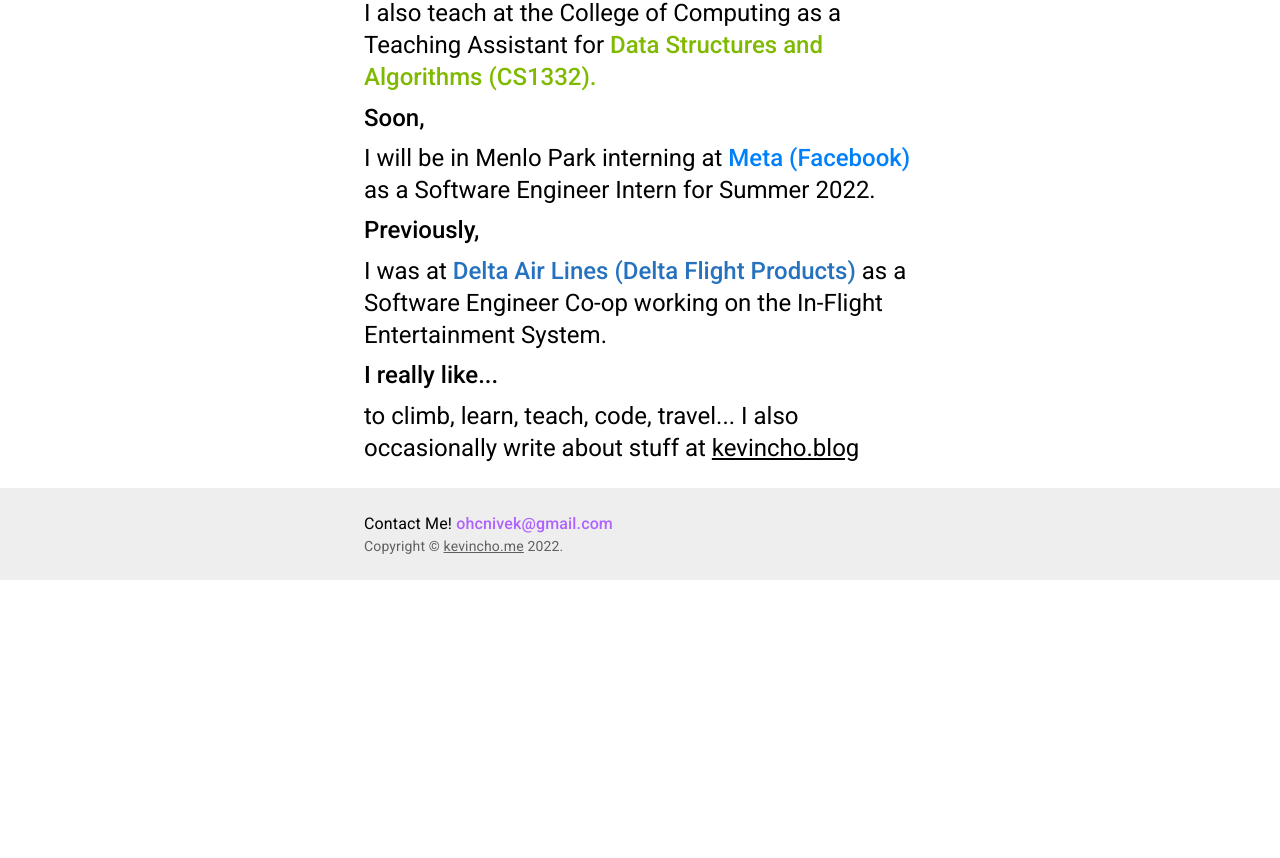
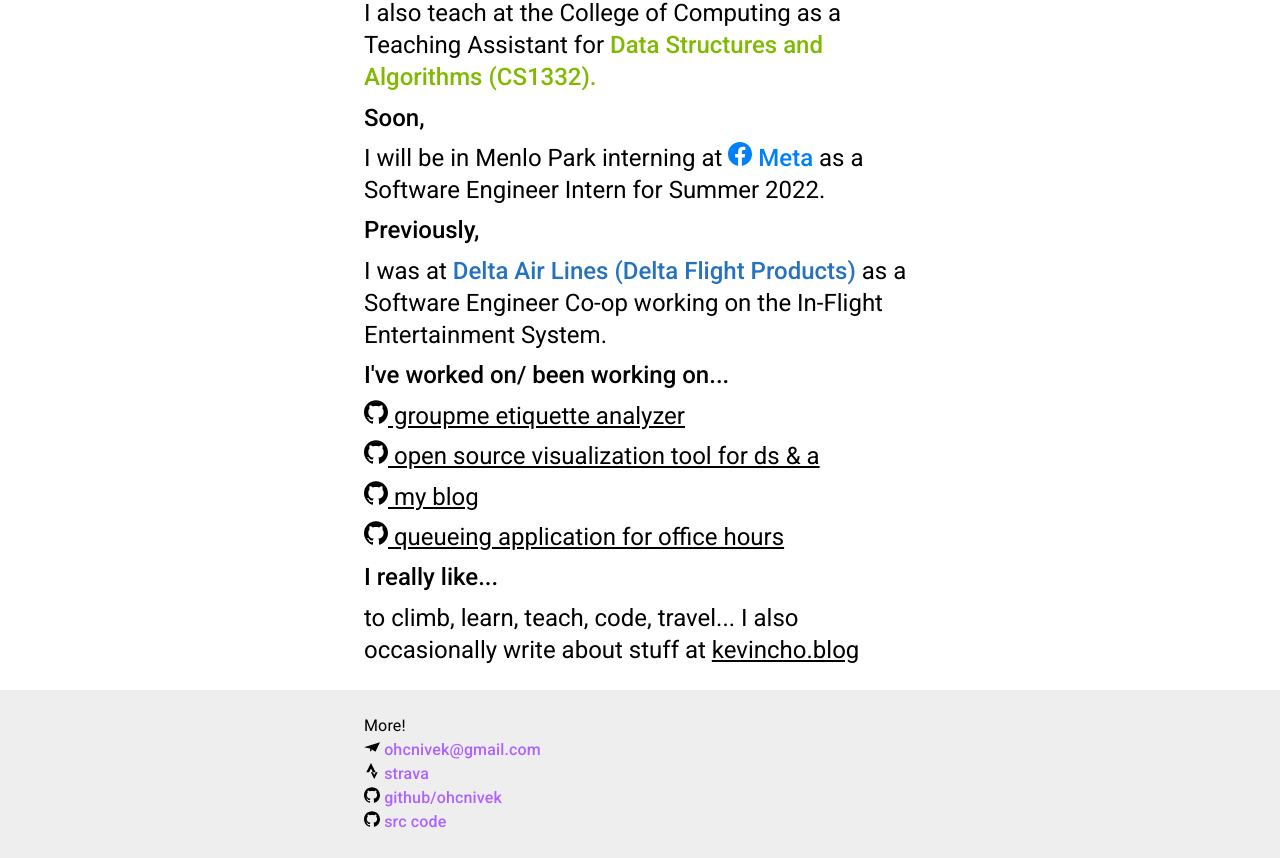
Before and after one commit to ohcnivek/archived-kevincho-me, a React (Create React App) app: page / in a window 1280 px wide. Shown: the part 392-1250 px from the top of the page. Before the commit the page ends 972 px from the top, so only its background shows below. Built offline with nearby package versions, Linux system fonts and the light colour scheme.

Commit message:
adding projects and updating links

```diff
--- a/package.json
+++ b/package.json
@@ -15,6 +15,7 @@
     "@testing-library/user-event": "^13.5.0",
     "react": "^17.0.2",
     "react-dom": "^17.0.2",
+    "react-icons": "^4.3.1",
     "react-router-dom": "^6.2.1",
     "react-scripts": "5.0.0",
     "react-typewriter-effect": "^1.1.0",
--- a/src/App.js
+++ b/src/App.js
@@ -2,7 +2,7 @@
 import Link from '@mui/material/Link';
 import { makeStyles } from '@mui/styles';
 import {Typography, Container, Box } from '@mui/material';
-
+import {SiMinutemailer, SiGithub, SiStrava} from 'react-icons/si'
 
 import '@fontsource/roboto/300.css';
 import '@fontsource/roboto/400.css';
@@ -10,19 +10,7 @@
 import '@fontsource/roboto/700.css';
 import Spiel from './components/Spiel';
 import Header from './components/Header';
-
-function Copyright() {
-  return (
-    <Typography variant="body2" color="text.secondary">
-      {'Copyright © '}
-      <Link color="inherit" href="https://kevincho.me">
-        kevincho.me
-      </Link>{' '}
-      {new Date().getFullYear()}
-      {'.'}
-    </Typography>
-  );
-}
+import Bio from './components/Bio';
 
 
 const useStyles = makeStyles({
@@ -45,18 +33,10 @@
         minHeight: '100vh',
       }}
     >
-      {/* <CssBaseline /> */}
       <Container component="main" sx={{ mt: 8, mb: 2 }} maxWidth="sm">
 
         <Header></Header>
-
-        <Typography variant="h5" component="h2" gutterBottom>
-          {"I'm currently searching for a role as a Software Engineer Intern for Fall 2022 (Aug-Dec). If you have any roles available for me or have any questions about my background or experience, "}
-          {"please don't hesitate to contact me @ "}
-
-          {<Box component="span" fontWeight='fontWeightMedium' className={classes.oldFBC}>ohcnivek@gmail.com</Box>}
-        </Typography>
-
+        <Bio></Bio>
         <Spiel></Spiel>
 
       </Container>
@@ -73,12 +53,33 @@
         }}
       >
         <Container maxWidth="sm">
-          <Typography variant="body1">
-          Contact Me!
-          {<Box component="span" fontWeight='fontWeightMedium' className={classes.messengerC}> ohcnivek@gmail.com</Box>}
+            <Typography variant="body1">
+                More!
+            </Typography>
 
-          </Typography>
-          <Copyright />
+            <Typography variant="body1">
+                <SiMinutemailer></SiMinutemailer>
+                {<Box component="span" fontWeight='fontWeightMedium' className={classes.messengerC}> ohcnivek@gmail.com</Box>}
+            </Typography>
+
+            <Typography variant="body1">
+                {<Link underline="hover" color="inherit" href="https://www.strava.com/athletes/15780047" className={classes.myTextStyle}> <SiStrava></SiStrava>
+                {<Box component="span" fontWeight='fontWeightMedium' className={classes.messengerC}> strava</Box>}
+                </Link>}
+            </Typography>
+
+            <Typography variant="body1">
+                {<Link underline="hover" color="inherit" href="https://github.com/ohcnivek" className={classes.myTextStyle}> <SiGithub></SiGithub>
+                {<Box component="span" fontWeight='fontWeightMedium' className={classes.messengerC}> github/ohcnivek</Box>}
+                </Link>}
+            </Typography>
+
+            <Typography variant="body1">
+            {<Link underline="hover" color="inherit" href="https://github.com/ohcnivek/kevincho-me" className={classes.myTextStyle}> <SiGithub></SiGithub>
+                {<Box component="span" fontWeight='fontWeightMedium' className={classes.messengerC}> src code </Box>}
+                </Link>}
+            </Typography>
+
         </Container>
       </Box>
     </Box>
--- a/src/components/Bio.js
+++ b/src/components/Bio.js
@@ -1,16 +1,26 @@
-import '../App.css'
+import * as React from 'react';
+import { makeStyles } from '@mui/styles';
+import {Typography,  Box } from '@mui/material';
+
+const useStyles = makeStyles({
+    oldFBC: {
+        color: 'rgb(66 103 178)'
+      },
+    messengerC: {
+      color: 'rgb(174, 99, 255)'
+    }
+  });
 
 function Bio() {
+    const classes = useStyles();
+
     return (
-        <div className='Bio-header'>
-            <h1>
-                about me
-            </h1>
-            <h2>
-                my name is kevin
-            </h2>
+        <Typography variant="h5" component="h2" gutterBottom>
+          {"I'm currently searching for a role as a Software Engineer Intern for Fall 2022 (Aug-Dec). If you have any roles available for me or have any questions about my background or experience, "}
+          {"please don't hesitate to contact me @ "}
 
-        </div>
+          {<Box component="span" fontWeight='fontWeightMedium' className={classes.oldFBC}>ohcnivek@gmail.com</Box>}
+        </Typography>
     );
   }
 
--- a/src/components/Spiel.js
+++ b/src/components/Spiel.js
@@ -2,8 +2,7 @@
 import Link from '@mui/material/Link';
 import { makeStyles } from '@mui/styles';
 import Box from '@mui/material/Box';
-
-
+import {SiFacebook, SiGithub} from 'react-icons/si'
 
 const useStyles = makeStyles({
     metaC: {
@@ -34,17 +33,13 @@
 
     return (
         <div>
-
-
             <Typography variant="h5" component="h2" style={{ fontWeight: 500 }} gutterBottom>
                 {'Currently,'}
             </Typography>
             <Typography variant="h5" component="h2"  gutterBottom>
                 {"I'm studying Computer Science at Georgia Tech. More specifically how the internet works (info networks) and computer graphics (media)."}
             </Typography>
-
             <Typography variant="h5" component="h2"  gutterBottom>
-
                 {"I also teach at the College of Computing as a Teaching Assistant for "} {<Box component="span" fontWeight='fontWeightMedium' className={classes.DSA}>Data Structures and Algorithms (CS1332).</Box>}
             </Typography>
 
@@ -52,10 +47,8 @@
                 {'Soon,'}
             </Typography>
             <Typography variant="h5" component="h2" gutterBottom>
-            {'I will be in Menlo Park interning at'} {<Box component="span" fontWeight='fontWeightMedium' className={classes.metaC}>Meta (Facebook)</Box>} {'as a Software Engineer Intern for Summer 2022.'}
+                {'I will be in Menlo Park interning at'} {<Box component="span" fontWeight='fontWeightMedium' className={classes.metaC}><SiFacebook></SiFacebook> Meta </Box>} {'as a Software Engineer Intern for Summer 2022.'}
             </Typography>
-
-
 
             <Typography variant="h5" component="h2" style={{ fontWeight: 500 }} gutterBottom>
                 {'Previously,'}
@@ -67,16 +60,35 @@
             </Typography>
 
             <Typography variant="h5" component="h2" style={{ fontWeight: 500 }} gutterBottom>
+                {"I've worked on/ been working on..."}
+            </Typography>
+            <Typography variant="h5" component="h2" gutterBottom>
+                {<Link color="inherit" href="https://github.com/ohcnivek/groupme-etiquette-revamp" className={classes.myTextStyle}> <SiGithub></SiGithub></Link>}
+                {<Link color="inherit" href="https://groupme-etiquette-revamp.vercel.app" className={classes.myTextStyle}> groupme etiquette analyzer</Link>}
+            </Typography>
+
+            <Typography variant="h5" component="h2" gutterBottom>
+                {<Link color="inherit" href="https://github.com/RodrigoDLPontes/visualization-tool" className={classes.myTextStyle}> <SiGithub></SiGithub></Link>}
+                {<Link color="inherit" href="https://csvistool.com" className={classes.myTextStyle}> open source visualization tool for ds & a </Link>}
+            </Typography>
+
+            <Typography variant="h5" component="h2" gutterBottom>
+                {<Link color="inherit" href="https://github.com/ohcnivek/unfortunately-my-thoughts" className={classes.myTextStyle}> <SiGithub></SiGithub></Link>}
+                {<Link color="inherit" href="https://kevincho.blog" className={classes.myTextStyle}> my blog </Link>}
+            </Typography>
+
+            <Typography variant="h5" component="h2" gutterBottom>
+                {<Link color="inherit" href="https://github.com/ohcnivek/ta-queue" className={classes.myTextStyle}> <SiGithub></SiGithub></Link>}
+                {<Link color="inherit" href="https://github.com/ohcnivek/ta-queue" className={classes.myTextStyle}> queueing application for office hours</Link>}
+            </Typography>
+
+            <Typography variant="h5" component="h2" style={{ fontWeight: 500 }} gutterBottom>
                 {'I really like...'}
             </Typography>
             <Typography variant="h5" component="h2" gutterBottom>
                 {'to climb, learn, teach, code, travel... I also occasionally write about stuff at '}
-
                 {<Link color="inherit" href="https://kevincho.blog" className={classes.myTextStyle}> kevincho.blog</Link>}
-
             </Typography>
-
-
 
         </div>
     );
```
Also changed, not shown: 2 other files (tests, documents, lock files or other folders). Lines whose indentation alone changed are shown as unchanged.
